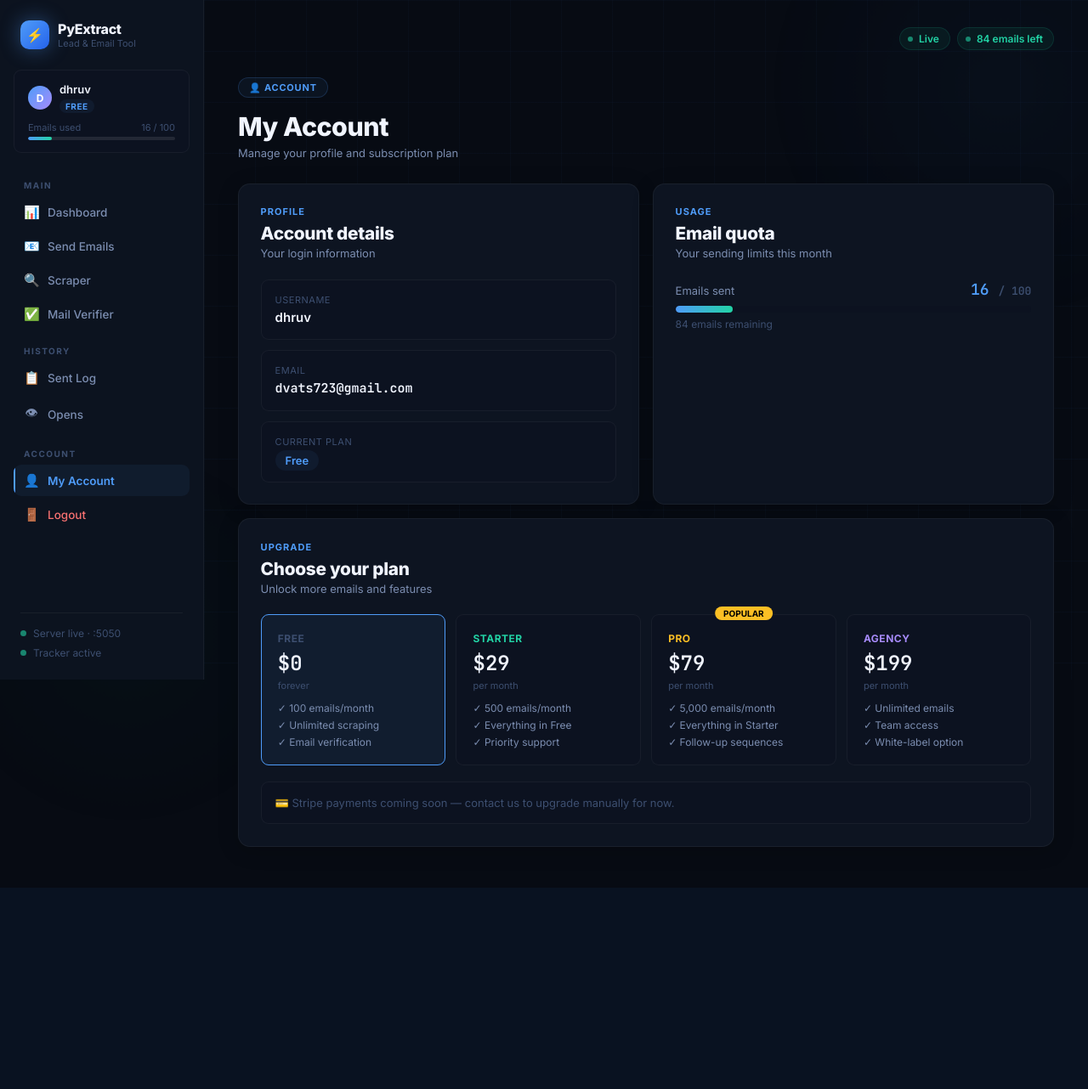
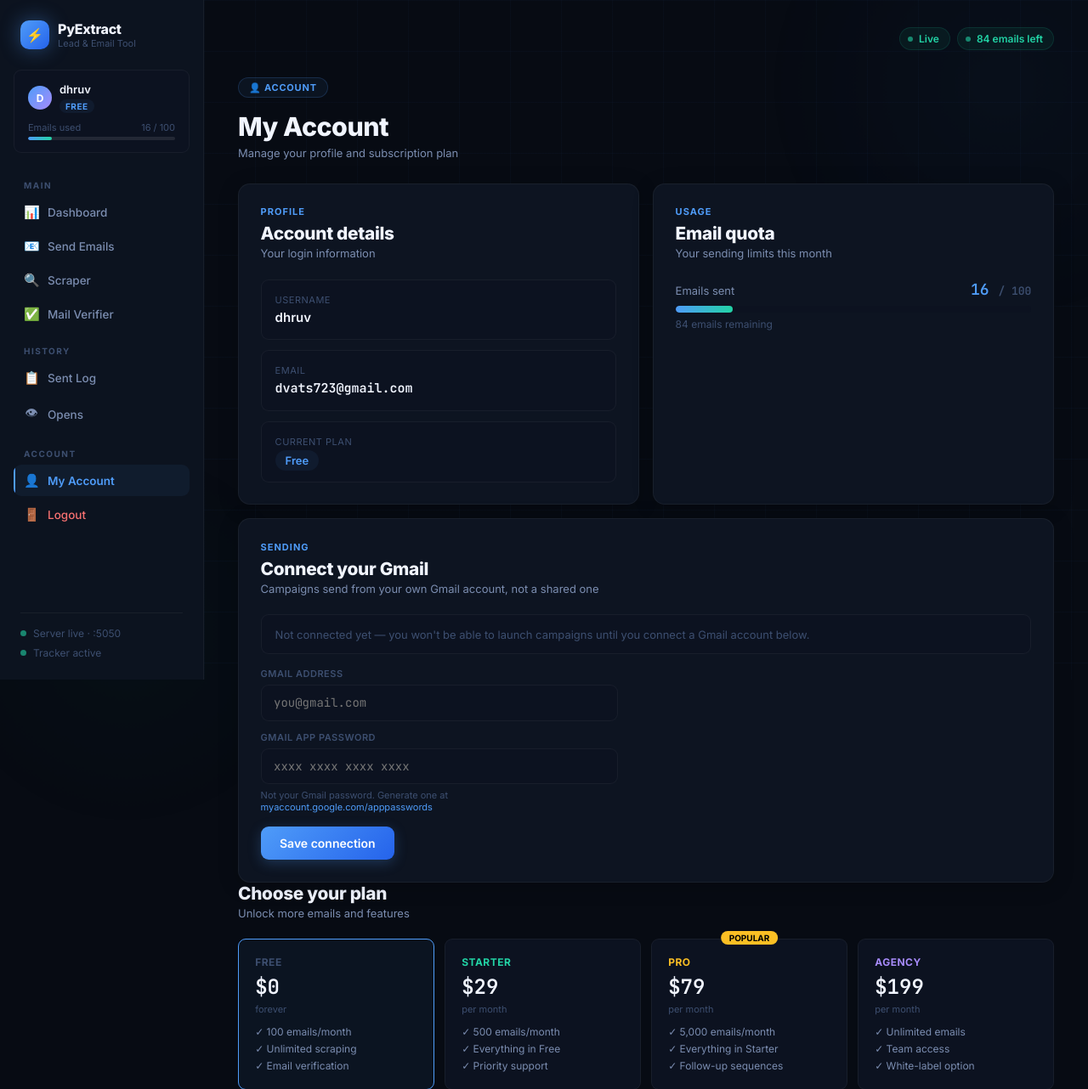
Before and after one commit to dhruvvats249-crypto/pyextract, a Flask app: page /account in a window 1280 px wide. Shown: the top 1282 px of the page at 85% size. Before the commit the page ends 1045 px from the top, so only its background shows below. Run offline with Flask 3, Linux system fonts and the light colour scheme; a user stored in the database is signed in; parts of the project's set-up code (start-up, migrations or seed data) failed here and were passed over.

Commit message:
add per-user Gmail connection, remove shared credentials

```diff
--- a/app.py
+++ b/app.py
@@ -7,19 +7,36 @@ from email.mime.multipart import MIMEMultipart
 from email.mime.text import MIMEText
 from datetime import datetime
 from groq import Groq
+from cryptography.fernet import Fernet
 
 # ── CONFIG ──────────────────────────────────────────
 from dotenv import load_dotenv
 load_dotenv()
 
-EMAIL          = os.environ.get("EMAIL_USER", "")
-PASSWORD       = os.environ.get("EMAIL_APP_PASSWORD", "")
 SECRET_KEY     = os.environ.get("FLASK_SECRET_KEY", "")
 GROQ_API_KEY   = os.environ.get("GROQ_API_KEY", "")
 BASE_URL       = os.environ.get("BASE_URL", "http://localhost:5050")
+ENCRYPTION_KEY = os.environ.get("ENCRYPTION_KEY", "")
 
 if not SECRET_KEY:
     raise RuntimeError("FLASK_SECRET_KEY is not set. Add it to your .env file or host's environment variables.")
+if not ENCRYPTION_KEY:
+    raise RuntimeError(
+        "ENCRYPTION_KEY is not set. Generate one with:\n"
+        "  python3 -c \"from cryptography.fernet import Fernet; print(Fernet.generate_key().decode())\"\n"
+        "and add it to your .env file / host's environment variables."
+    )
+fernet = Fernet(ENCRYPTION_KEY.encode())
+
+def encrypt_secret(plaintext: str) -> str:
+    if not plaintext:
+        return ""
+    return fernet.encrypt(plaintext.encode()).decode()
+
+def decrypt_secret(ciphertext: str) -> str:
+    if not ciphertext:
+        return ""
+    return fernet.decrypt(ciphertext.encode()).decode()
 # ────────────────────────────────────────────────────
 
 app            = Flask(__name__)
@@ -52,8 +69,16 @@ def get_db():
         password TEXT NOT NULL,
         plan TEXT DEFAULT 'free',
         emails_sent INTEGER DEFAULT 0,
+        sender_email TEXT DEFAULT '',
+        sender_app_password_enc TEXT DEFAULT '',
         created_at TEXT DEFAULT CURRENT_TIMESTAMP
     )""")
+    # Backfill columns for databases created before this feature existed
+    existing_cols = {row["name"] for row in conn.execute("PRAGMA table_info(users)").fetchall()}
+    if "sender_email" not in existing_cols:
+        conn.execute("ALTER TABLE users ADD COLUMN sender_email TEXT DEFAULT ''")
+    if "sender_app_password_enc" not in existing_cols:
+        conn.execute("ALTER TABLE users ADD COLUMN sender_app_password_enc TEXT DEFAULT ''")
     conn.execute("""CREATE TABLE IF NOT EXISTS sent_emails (
         id INTEGER PRIMARY KEY AUTOINCREMENT,
         user_id INTEGER,
@@ -75,12 +100,21 @@ def get_db():
 #  USER MODEL
 # ══════════════════════════════════════════════════════
 class User(UserMixin):
-    def __init__(self, id, username, email, plan, emails_sent):
-        self.id          = id
-        self.username    = username
-        self.email       = email
-        self.plan        = plan
-        self.emails_sent = emails_sent
+    def __init__(self, id, username, email, plan, emails_sent,
+                 sender_email="", sender_app_password_enc=""):
+        self.id                       = id
+        self.username                 = username
+        self.email                    = email
+        self.plan                     = plan
+        self.emails_sent              = emails_sent
+        self.sender_email             = sender_email
+        self.sender_app_password_enc  = sender_app_password_enc
+
+    def has_email_configured(self):
+        return bool(self.sender_email and self.sender_app_password_enc)
+
+    def sender_app_password(self):
+        return decrypt_secret(self.sender_app_password_enc)
 
     def email_limit(self):
         return {"free": 100, "starter": 500, "pro": 5000, "agency": 999999}.get(self.plan, 100)
@@ -97,7 +131,8 @@ def load_user(user_id):
     row  = conn.execute("SELECT * FROM users WHERE id = ?", (user_id,)).fetchone()
     conn.close()
     if row:
-        return User(row["id"], row["username"], row["email"], row["plan"], row["emails_sent"])
+        return User(row["id"], row["username"], row["email"], row["plan"], row["emails_sent"],
+                     row["sender_email"], row["sender_app_password_enc"])
     return None
 
 # ══════════════════════════════════════════════════════
@@ -114,15 +149,15 @@ def log_result(conn, row, subject, status, user_id):
         conn.execute("UPDATE users SET emails_sent = emails_sent + 1 WHERE id = ?", (user_id,))
     conn.commit()
 
-def send_email_smtp(to, subject, body_html):
+def send_email_smtp(to, subject, body_html, sender_email, sender_password):
     msg = MIMEMultipart("alternative")
     msg["Subject"] = subject
-    msg["From"]    = EMAIL
+    msg["From"]    = sender_email
     msg["To"]      = to
     msg.attach(MIMEText(body_html, "html"))
     with smtplib.SMTP("smtp.gmail.com", 587) as s:
         s.starttls()
-        s.login(EMAIL, PASSWORD)
+        s.login(sender_email, sender_password)
         s.send_message(msg)
 
 def add_tracking(html_body, email, user_id):
@@ -168,7 +203,7 @@ def verify_email(email):
         result["score"]  = 55
     return result
 
-def run_campaign(leads, subject, body, delay_min, delay_max, user_id):
+def run_campaign(leads, subject, body, delay_min, delay_max, user_id, sender_email, sender_password):
     global campaign_status
     campaign_status[user_id] = {"running":True,"log":[],"progress":0,"total":len(leads)}
     conn = get_db()
@@ -187,7 +222,7 @@ def run_campaign(leads, subject, body, delay_min, delay_max, user_id):
                      .replace("{first_name}",str(row.get("first_name","")))\
                      .replace("{title}",str(row.get("title","")))
             html = add_tracking(pb.replace("\n","<br>"), email, user_id)
-            send_email_smtp(email, ps, html)
+            send_email_smtp(email, ps, html, sender_email, sender_password)
             log_result(conn, row, ps, "sent", user_id)
             campaign_status[user_id]["log"].append({"status":"ok","text":f"{row.get('first_name','')} <{email}> — delivered"})
         except Exception as e:
@@ -360,7 +395,37 @@ def opens_page():
 @app.route("/account")
 @login_required
 def account_page():
-    return render_template("account.html", page="account")
+    return render_template("account.html", page="account",
+        sender_email=current_user.sender_email,
+        has_email_configured=current_user.has_email_configured())
+
+@app.route("/api/save-email-config", methods=["POST"])
+@login_required
+def save_email_config():
+    data            = request.get_json()
+    sender_email    = data.get("sender_email","").strip().lower()
+    sender_password = data.get("sender_app_password","").strip()
+    if not sender_email or not re.match(r'^[\w.+-]+@[\w-]+\.[\w.]+$', sender_email):
+        return jsonify({"error":"Enter a valid email address."}), 400
+    if not sender_password or len(sender_password.replace(" ","")) < 16:
+        return jsonify({"error":"That doesn't look like a valid Gmail App Password. Generate one at https://myaccount.google.com/apppasswords"}), 400
+    encrypted = encrypt_secret(sender_password)
+    conn = get_db()
+    conn.execute("UPDATE users SET sender_email=?, sender_app_password_enc=? WHERE id=?",
+                 (sender_email, encrypted, current_user.id))
+    conn.commit()
+    conn.close()
+    return jsonify({"success":True})
+
+@app.route("/api/remove-email-config", methods=["POST"])
+@login_required
+def remove_email_config():
+    conn = get_db()
+    conn.execute("UPDATE users SET sender_email='', sender_app_password_enc='' WHERE id=?",
+                 (current_user.id,))
+    conn.commit()
+    conn.close()
+    return jsonify({"success":True})
 
 
 # ══════════════════════════════════════════════════════
@@ -411,14 +476,18 @@ def api_verify_emails():
 def launch_campaign():
     if not current_user.can_send():
         return jsonify({"error":"Email limit reached. Upgrade your plan."}), 403
+    if not current_user.has_email_configured():
+        return jsonify({"error":"Connect your Gmail account in Account settings before sending campaigns."}), 400
     data      = request.get_json()
     leads     = data.get("leads",[])
     subject   = data.get("subject","")
     body      = data.get("body","")
     delay_min = float(data.get("delay_min",3))
     delay_max = float(data.get("delay_max",8))
+    sender_email    = current_user.sender_email
+    sender_password = current_user.sender_app_password()
     threading.Thread(target=run_campaign,
-        args=(leads,subject,body,delay_min,delay_max,current_user.id)).start()
+        args=(leads,subject,body,delay_min,delay_max,current_user.id,sender_email,sender_password)).start()
     return jsonify({"started":True})
 
 @app.route("/api/campaign-status")
--- a/templates/account.html
+++ b/templates/account.html
@@ -48,7 +48,81 @@
 </div>
 
 <div class="card" style="margin-top:16px">
-  <div class="card-eyebrow">Upgrade</div>
+  <div class="card-eyebrow">Sending</div>
+  <div class="card-title">Connect your Gmail</div>
+  <div class="card-sub">Campaigns send from your own Gmail account, not a shared one</div>
+
+  <div id="emailConfigStatus" style="margin-bottom:1rem">
+    {% if has_email_configured %}
+      <div style="display:flex;align-items:center;gap:10px;background:var(--green-bg,rgba(34,197,94,.08));border:1px solid var(--green);border-radius:var(--radius-sm);padding:.9rem 1rem">
+        <span class="badge badge-green" style="font-size:12px">Connected</span>
+        <span style="font-family:var(--mono);font-size:14px;color:var(--text)">{{ sender_email }}</span>
+      </div>
+    {% else %}
+      <div style="background:var(--bg2);border:1px solid var(--border);border-radius:var(--radius-sm);padding:.9rem 1rem;font-size:13px;color:var(--muted2)">
+        Not connected yet — you won't be able to launch campaigns until you connect a Gmail account below.
+      </div>
+    {% endif %}
+  </div>
+
+  <form id="emailConfigForm" style="display:flex;flex-direction:column;gap:12px;max-width:420px">
+    <div>
+      <label style="font-size:11px;color:var(--muted2);text-transform:uppercase;letter-spacing:.5px;display:block;margin-bottom:6px">Gmail address</label>
+      <input type="email" id="senderEmail" required placeholder="you@gmail.com"
+             value="{{ sender_email }}"
+             style="width:100%;padding:.7rem .9rem;background:var(--bg2);border:1px solid var(--border);border-radius:var(--radius-sm);color:var(--text);font-family:var(--mono);font-size:14px">
+    </div>
+    <div>
+      <label style="font-size:11px;color:var(--muted2);text-transform:uppercase;letter-spacing:.5px;display:block;margin-bottom:6px">Gmail App Password</label>
+      <input type="password" id="senderAppPassword" required placeholder="xxxx xxxx xxxx xxxx"
+             style="width:100%;padding:.7rem .9rem;background:var(--bg2);border:1px solid var(--border);border-radius:var(--radius-sm);color:var(--text);font-family:var(--mono);font-size:14px">
+      <div style="font-size:11px;color:var(--muted2);margin-top:6px">
+        Not your Gmail password. Generate one at
+        <a href="https://myaccount.google.com/apppasswords" target="_blank" style="color:var(--blue)">myaccount.google.com/apppasswords</a>
+      </div>
+    </div>
+    <div id="emailConfigError" style="display:none;font-size:13px;color:var(--red,#ef4444)"></div>
+    <div style="display:flex;gap:10px;margin-top:4px">
+      <button type="submit" class="btn btn-primary" style="padding:.7rem 1.4rem">Save connection</button>
+      {% if has_email_configured %}
+        <button type="button" id="removeEmailBtn" class="btn" style="padding:.7rem 1.4rem;background:var(--bg2);border:1px solid var(--border);color:var(--muted)">Remove</button>
+      {% endif %}
+    </div>
+  </form>
+</div>
+
+<script>
+document.getElementById('emailConfigForm').addEventListener('submit', async (e) => {
+  e.preventDefault();
+  const errorBox = document.getElementById('emailConfigError');
+  errorBox.style.display = 'none';
+  const res = await fetch('/api/save-email-config', {
+    method: 'POST',
+    headers: {'Content-Type':'application/json'},
+    body: JSON.stringify({
+      sender_email: document.getElementById('senderEmail').value.trim(),
+      sender_app_password: document.getElementById('senderAppPassword').value.trim()
+    })
+  });
+  const data = await res.json();
+  if (data.success) {
+    location.reload();
+  } else {
+    errorBox.textContent = data.error || 'Something went wrong. Please try again.';
+    errorBox.style.display = 'block';
+  }
+});
+
+const removeBtn = document.getElementById('removeEmailBtn');
+if (removeBtn) {
+  removeBtn.addEventListener('click', async () => {
+    if (!confirm('Disconnect this Gmail account? You won\'t be able to send campaigns until you reconnect.')) return;
+    const res = await fetch('/api/remove-email-config', { method: 'POST' });
+    const data = await res.json();
+    if (data.success) location.reload();
+  });
+}
+</script>
   <div class="card-title">Choose your plan</div>
   <div class="card-sub">Unlock more emails and features</div>
 
```
Also changed, not shown: 2 other files.
